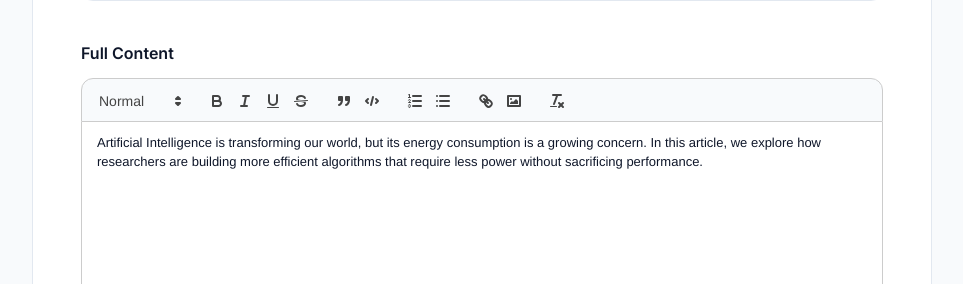
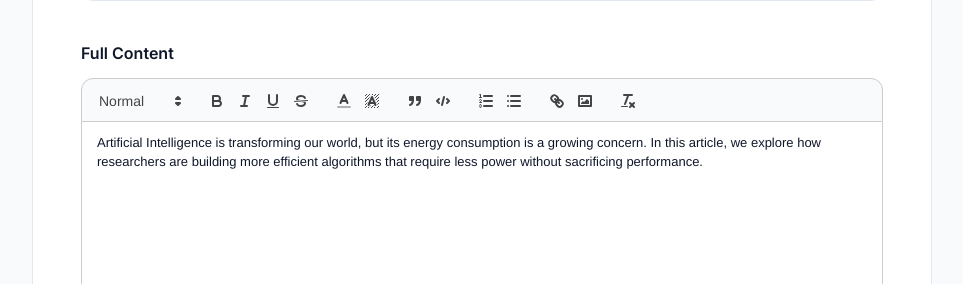
Before and after one commit to sammy001-svg/FTLuma-light, a PHP site: page /admin/post_edit.php?id=1 in a window 1280 px wide. Shown: the part 961-1245 px from the top of the page, without its empty margins (296-1259 px from the left). Run offline with PHP 8.4, Linux system fonts and the light colour scheme; a user stored in the database is signed in; data comes from the database, SQL or seed files in the repository; some libraries are stand-ins or nearby versions.

Commit message:
feat: add post editing functionality with Quill integration and image upload support in admin panel

```diff
--- a/admin/post_edit.php
+++ b/admin/post_edit.php
@@ -237,6 +237,7 @@ $page_title = 'Edit Post';
                 toolbar: [
                     [{ 'header': [1, 2, 3, false] }],
                     ['bold', 'italic', 'underline', 'strike'],
+                    [{ 'color': [] }, { 'background': [] }], /* Color and Background pickers */
                     ['blockquote', 'code-block'],
                     [{ 'list': 'ordered'}, { 'list': 'bullet' }],
                     ['link', 'image'],
```
